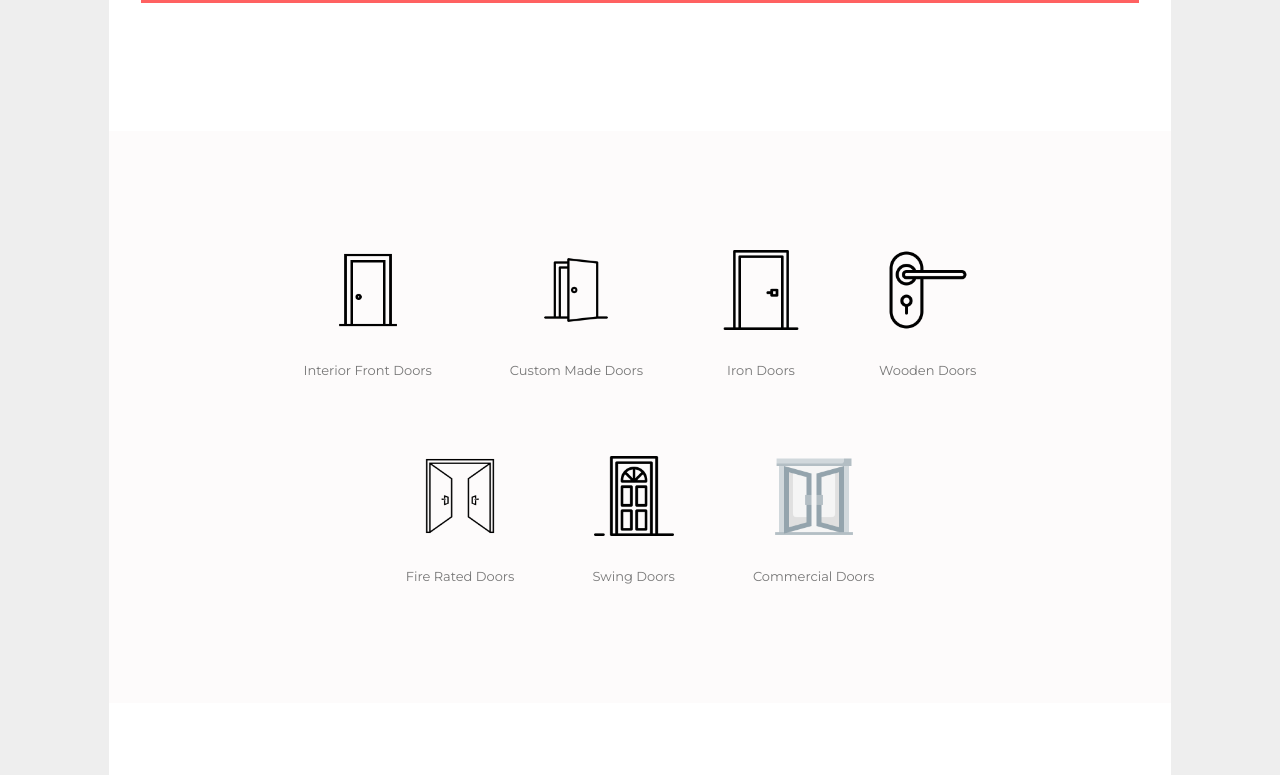
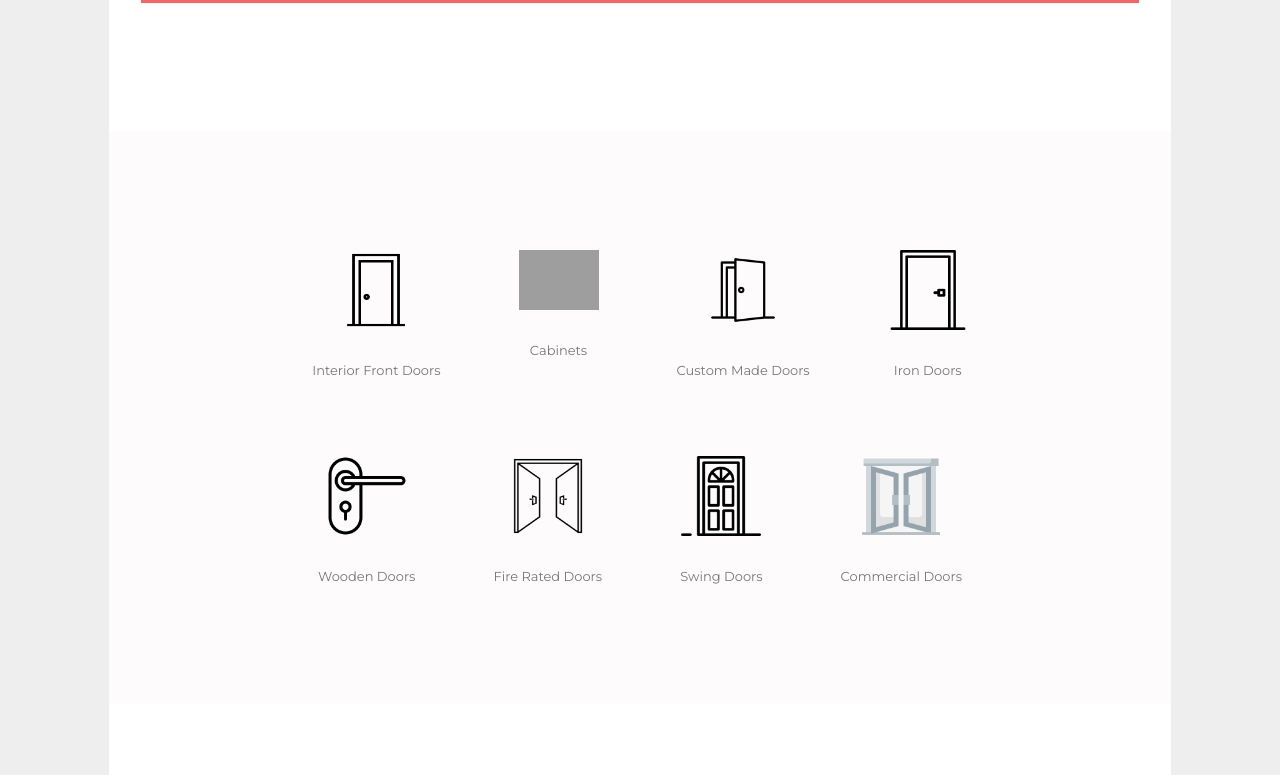
Before and after one commit to Akindele-Ebenezer/the-ultimate-doors, a PHP site: page / in a window 1280 px wide. Shown: the part 893-1668 px from the top of the page. Run offline with PHP 8.4, Linux system fonts and the light colour scheme; data that the repository does not hold is empty; some libraries are stand-ins or nearby versions; grey boxes are pictures that could not be loaded.

Commit message:
Add files via upload

```diff
--- a/footer.php
+++ b/footer.php
@@ -15,6 +15,7 @@
             <br>
             <ul>
                 <li><a href="interior-front-doors.php">Interior Front Door</a></li>
+                <li><a href="cabinets.php">Cabinets</a></li>
                 <li><a href="custom-made-doors.php">Custom Made Doors</a></li>
                 <li><a href="iron-doors.php">Iron Doors</a></li>
                 <li><a href="wooden-doors.php">Wooden Doors</a></li>
--- a/index.php
+++ b/index.php
@@ -124,6 +124,16 @@
                             </div>
                             <div>
                                 Interior Front Doors
+                            </div>
+                        </div>
+                </a>
+                <a href="cabinets.php">
+                        <div class="door">
+                            <div>
+                                <img src="images/cabinet.png">
+                            </div>
+                            <div>
+                                Cabinets
                             </div>
                         </div>
                 </a>
--- a/supplies-temp.php
+++ b/supplies-temp.php
@@ -48,6 +48,7 @@
             <h2>Categories</h2>
             <ul>
                 <li><a href="interior-front-doors.php"><img src="images/right-arrow.png"> Interior Front Doors </a> </li>
+                <li><a href="cabinets.php"><img src="images/right-arrow.png"> Cabinets</a></li>
                 <li><a href="custom-made-doors.php"><img src="images/right-arrow.png"> Custom Made Doors</a> </li>
                 <li><a href="iron-doors.php"><img src="images/right-arrow.png"> Iron Doors</a> </li>
                 <li><a href="wooden-doors.php"><img src="images/right-arrow.png"> Wooden Doors</a> </li>
```
Also changed, not shown: cabinets.php (added, +15 -0 lines).
